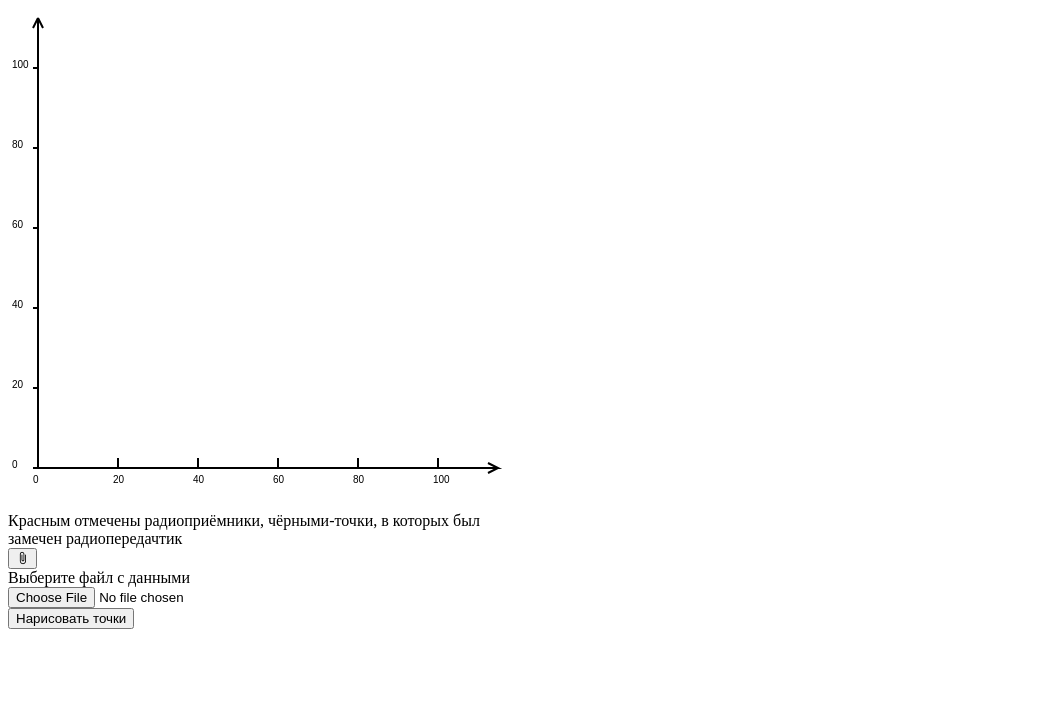
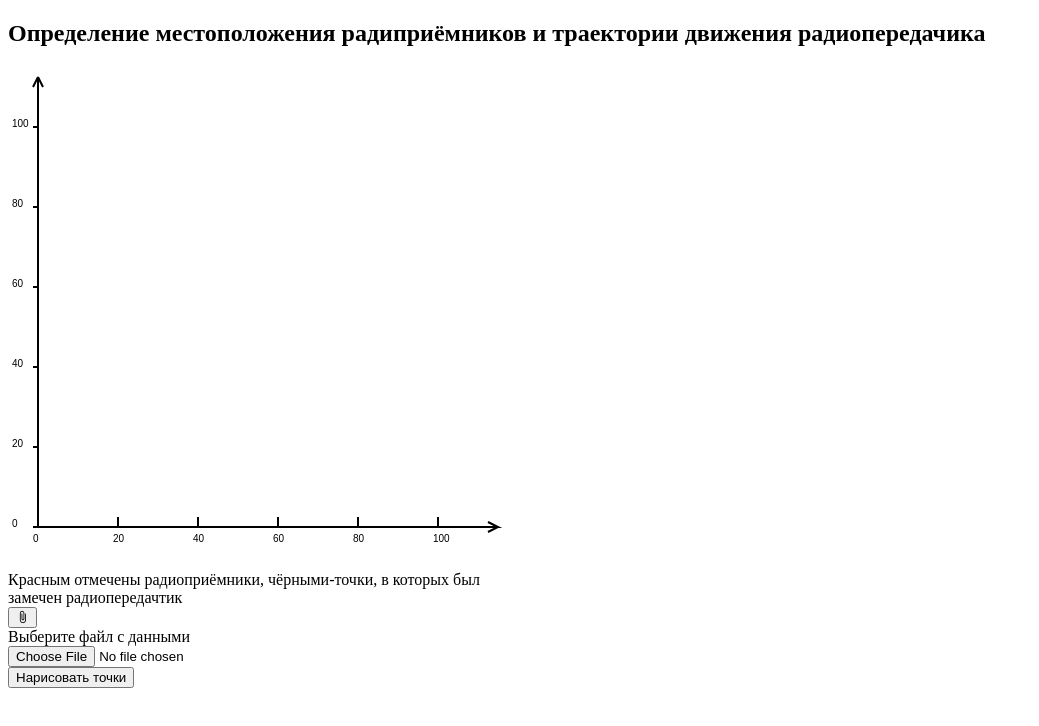
Before and after one commit to Theone19666/radio, a Vue app: page / in a window 1280 px wide. Shown: the top 726 px of the page, without its empty margins (0-1039 px from the left). Built offline with nearby package versions, Linux system fonts and the light colour scheme.

Commit message:
поправила вёрстку

```diff
--- a/src/App.vue
+++ b/src/App.vue
@@ -1,9 +1,13 @@
 <template>
   <v-app>
     <v-main>
+      <h2 class="pa-3 text-center">
+        Определение местоположения радиприёмников и траектории движения
+        радиопередачика
+      </h2>
       <v-layout class="main-layout pa-3">
         <Figure />
-        <v-flex>
+        <v-flex class="column">
           <FileInput />
           <Button />
           <PointsList />
@@ -32,6 +36,14 @@ export default class App extends Vue {}
 .main-layout {
   @media all and (max-width: 993px) {
     flex-direction: column;
+    align-items: center;
+  }
+}
+.column {
+  width: 50%;
+  @media all and (max-width: 993px) {
+    width: 100%;
+    max-width: 500px;
   }
 }
 </style>
--- a/src/components/FileInput/FileInput.vue
+++ b/src/components/FileInput/FileInput.vue
@@ -34,10 +34,3 @@ export default class FileInput extends Vue {
   }
 }
 </script>
-<style lang="scss" scoped>
-.file-input {
-  @media all and (max-width: 993px) {
-    max-width: 500px;
-  }
-}
-</style>
```
Also changed, not shown: data.txt.
